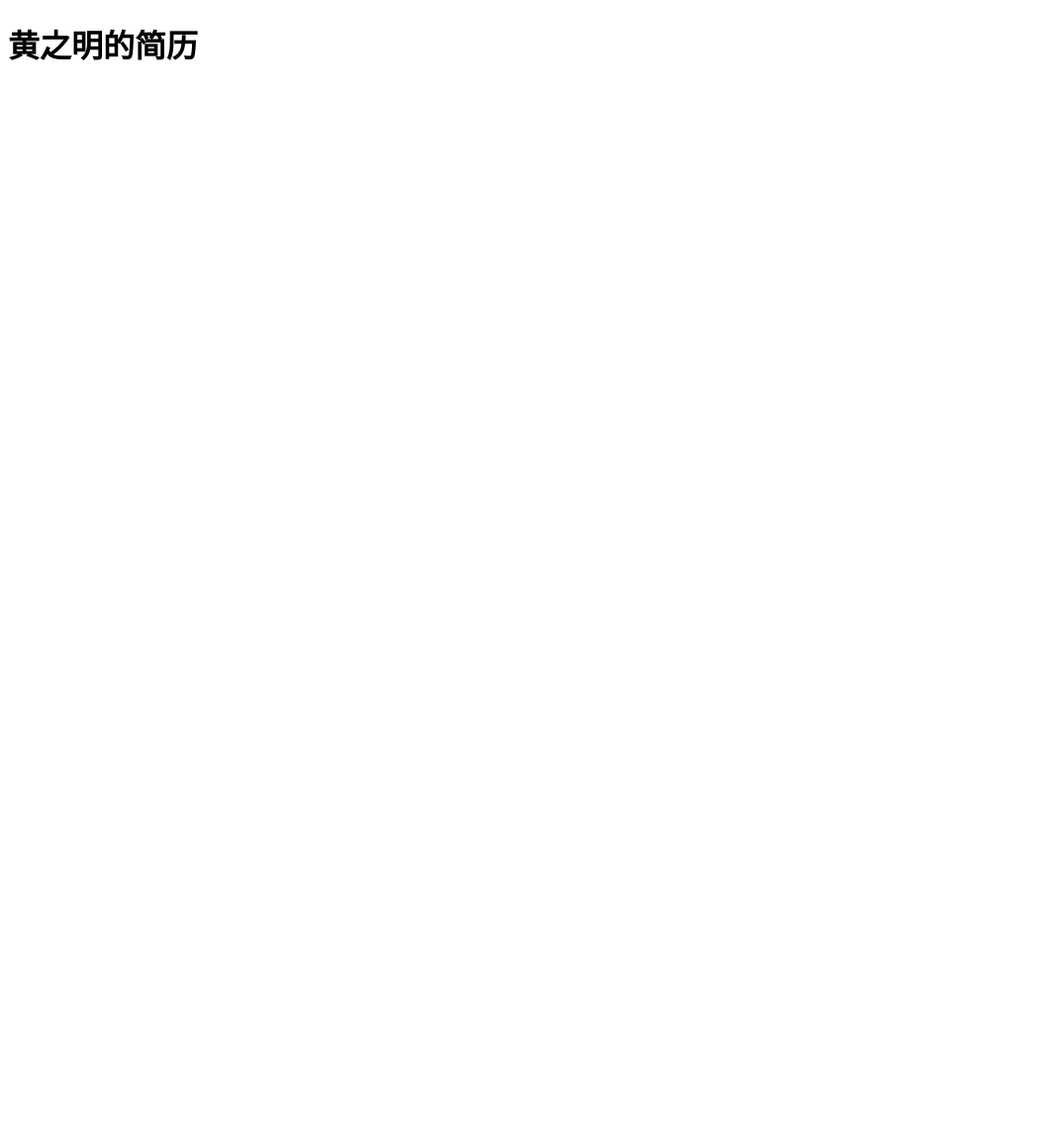
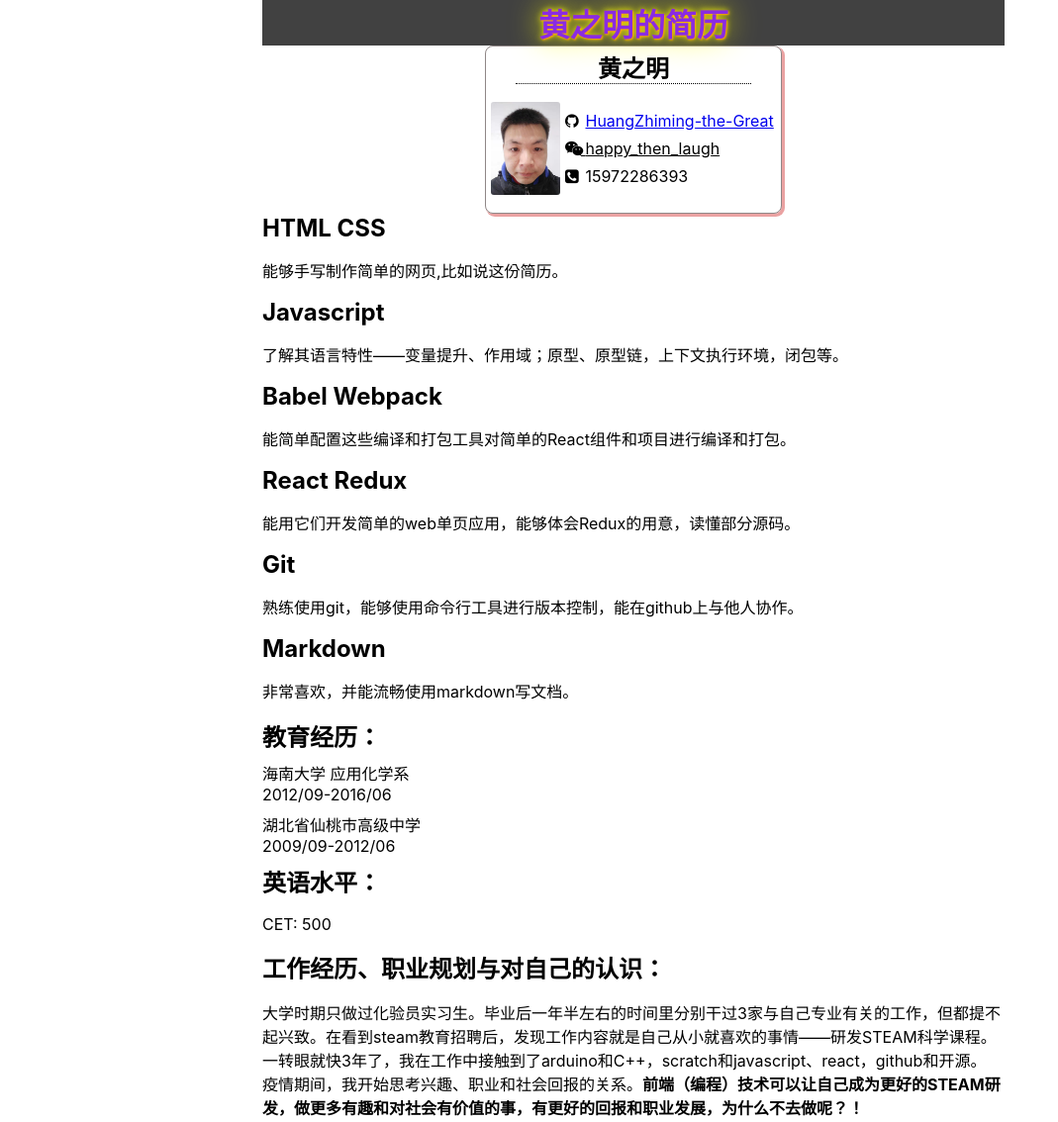
Before and after one commit to HuangZhiming-the-Great/resume, a plain HTML site: page index.html in a window 1280 px wide. Shown: the whole page at 99% size, without its empty margins (0-1069 px from the left). Before the commit the page ends 800 px from the top, so only its background shows below. Drawn offline with Linux system fonts and the light colour scheme.

Commit message:
write the index.html.

```diff
--- a/components/business-card.css
+++ b/components/businessCard/business-card.css
@@ -21,8 +21,8 @@ a {
 /* business card */
 
 .business-card {
-  width: 280px;
-  height: 160px;
+  width: 300px;
+  height: 170px;
 
   border: 1px solid rgba(34, 16, 16, 0.5);
   border-radius: 8px;
--- /dev/null
+++ b/index.css
@@ -0,0 +1,18 @@
+/* global */
+body {
+  font-family: -apple-system, BlinkMacSystemFont, 'Segoe UI', Roboto, Oxygen, Ubuntu, Cantarell, 'Open Sans', 'Helvetica Neue', sans-serif;
+
+  max-width: 750px;
+  margin: auto;
+}
+
+h1 {
+  text-align: center;
+  color: blueviolet;
+  text-shadow: 1px 1px 2px orange, 0 0 1em yellow, 0 0 0.2em yellow;
+
+  margin: 0px;
+  padding: 0px;
+
+  background-color: rgba(0, 0, 0, 0.746);
+}
--- a/index.html
+++ b/index.html
@@ -4,13 +4,51 @@
   <meta charset="UTF-8">
   <meta name="viewport" content="width=device-width, initial-scale=1.0">
   <title>黄之明的简历</title>
+  <link href="./font-awesome-4.7.0/css/font-awesome.min.css" rel="stylesheet">
+  <link href="./components/businessCard/business-card.css" rel="stylesheet">
+  <link href="./index.css" rel="stylesheet">
 </head>
 <body>
   <!-- 这个可以来一个css的艺术字什么的 -->
   <h1>黄之明的简历</h1>
   <div class="container">
     <div class="business-card">
-
+      <div class="front">
+      <h2>黄之明</h2>
+      <div class="line"></div>
+      <img src="./components/businessCard/我的照片.jpg" alt="person's face photo">
+      <div class="contacts">
+          <ul>
+            <li>
+              <i class="fa fa-github "></i>
+              <span><a href="https://github.com/HuangZhiming-the-Great" target="_blank">HuangZhiming-the-Great</a></span>
+            </li>
+            <li class="wechat">
+              <i class="fa fa-wechat"></i>
+              <span >happy_then_laugh</span>
+              <img src="./components/businessCard/微信二维码.jpg" alt="我的微信二维码">
+            </li>
+            <li>
+              <i class="fa fa-phone-square"></i>
+              <span>15972286393</span>
+            </li>
+          </ul>
+        </div>
+      </div>
+    </div>
+    <div class="business-card">
+    <div class="back">
+      <ul class="base-information">
+        <li><span>年龄：</span>26岁</li>
+        <li><span>民族：</span>汉族</li>
+        <li><span>性别：</span>男</li>
+        <li><span>籍贯：</span>湖北省仙桃市</li>
+      </ul>
+      <p class="introduce">
+        乐于分享,
+        喜欢收集信息和通过交流来共同成长和学习。
+      </p>
+    </div>
     </div>
   </div>
   <div class="container">
@@ -20,16 +58,62 @@
   </div>
   <div class="container">
     <div class="cards-container">
+      <div class="skills">
+        <h2>HTML CSS</h2>
+        <p>能够手写制作简单的网页,比如说这份简历。</p>
+      </div>
 
+      <div class="skills">
+        <h2>Javascript</h2>
+        <p>了解其语言特性——变量提升、作用域；原型、原型链，上下文执行环境，闭包等。</p>
+      </div>
+
+      <div class="skills">
+        <h2>Babel Webpack</h2>
+        <p>能简单配置这些编译和打包工具对简单的React组件和项目进行编译和打包。</p>
+      </div>
+
+      <div class="skills">
+        <h2>React Redux</h2>
+        <p>能用它们开发简单的web单页应用，能够体会Redux的用意，读懂部分源码。</p>
+      </div>
+
+      <div class="skills">
+        <h2>Git</h2>
+        <p>熟练使用git，能够使用命令行工具进行版本控制，能在github上与他人协作。</p>
+      </div>
+
+      <div class="skills">
+        <h2>Markdown</h2>
+        <p>非常喜欢，并能流畅使用markdown写文档。</p>
+      </div>
     </div>
   </div>
   <footer>
     <div class="full-education">
-
+      <h2>教育经历：</h2>
+      <ul>
+        <li>
+          <div class="school">海南大学 应用化学系</div>
+          <div class="during">2012/09-2016/06</div>
+        </li>
+        <li>
+          <div class="school">湖北省仙桃市高级中学</div>
+          <div class="during">2009/09-2012/06</div>
+        </li>
+      </ul>
+    </div>
+    <div class="english-level">
+      <h2>英语水平：</h2>
+      <p>CET: 500</p>
     </div>
     <div class="full-selfintroduction">
-
+      <h2>工作经历、职业规划与对自己的认识：</h2>
+      <p>大学时期只做过化验员实习生。毕业后一年半左右的时间里分别干过3家与自己专业有关的工作，但都提不起兴致。在看到steam教育招聘后，发现工作内容就是自己从小就喜欢的事情——研发STEAM科学课程。一转眼就快3年了，我在工作中接触到了arduino和C++，scratch和javascript、react，github和开源。
+        疫情期间，我开始思考兴趣、职业和社会回报的关系。<strong>前端（编程）技术可以让自己成为更好的STEAM研发，做更多有趣和对社会有价值的事，有更好的回报和职业发展，为什么不去做呢？！</strong></p>
     </div>
   </footer>
 </body>
+</body>
+<script text="text/javascript" src="./components/businessCard/business-card.js"></script>
 </html>
```
Also changed, not shown: components/businessCard/business-card.html (renamed from components/business-card.html, +2 -2 lines), components/businessCard/business-card.js (line endings or trailing spaces), components/businessCard/微信二维码.jpg (renamed from components/微信二维码.jpg), components/businessCard/我的照片.jpg (renamed from components/我的照片.jpg).
